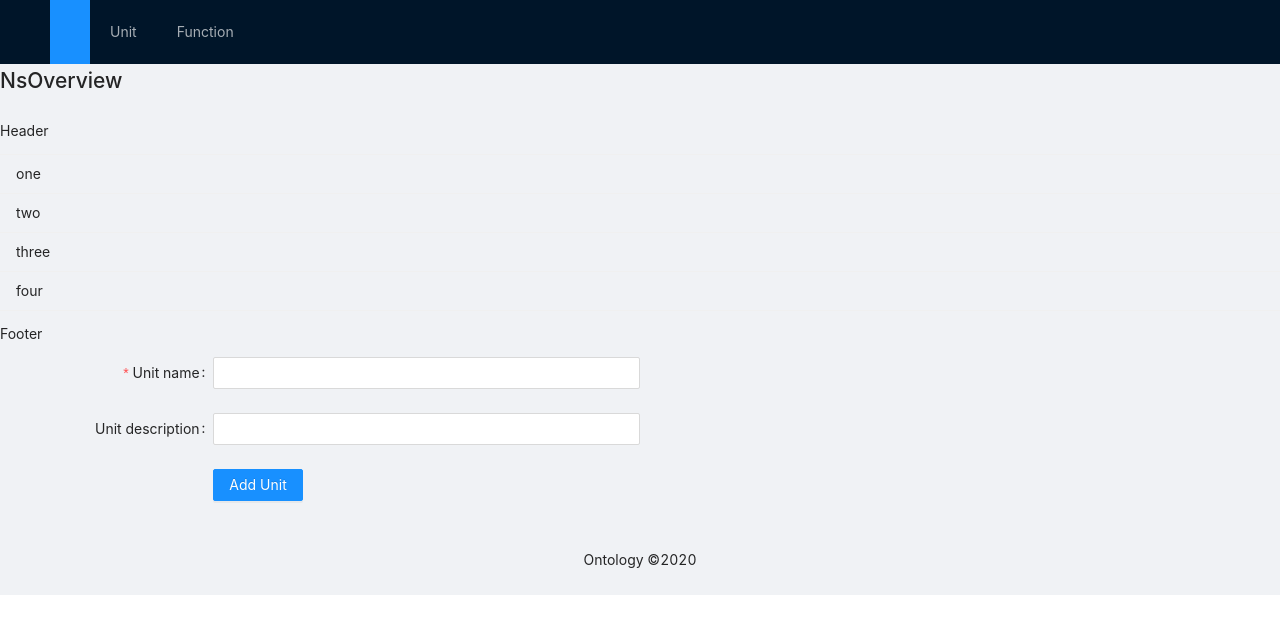
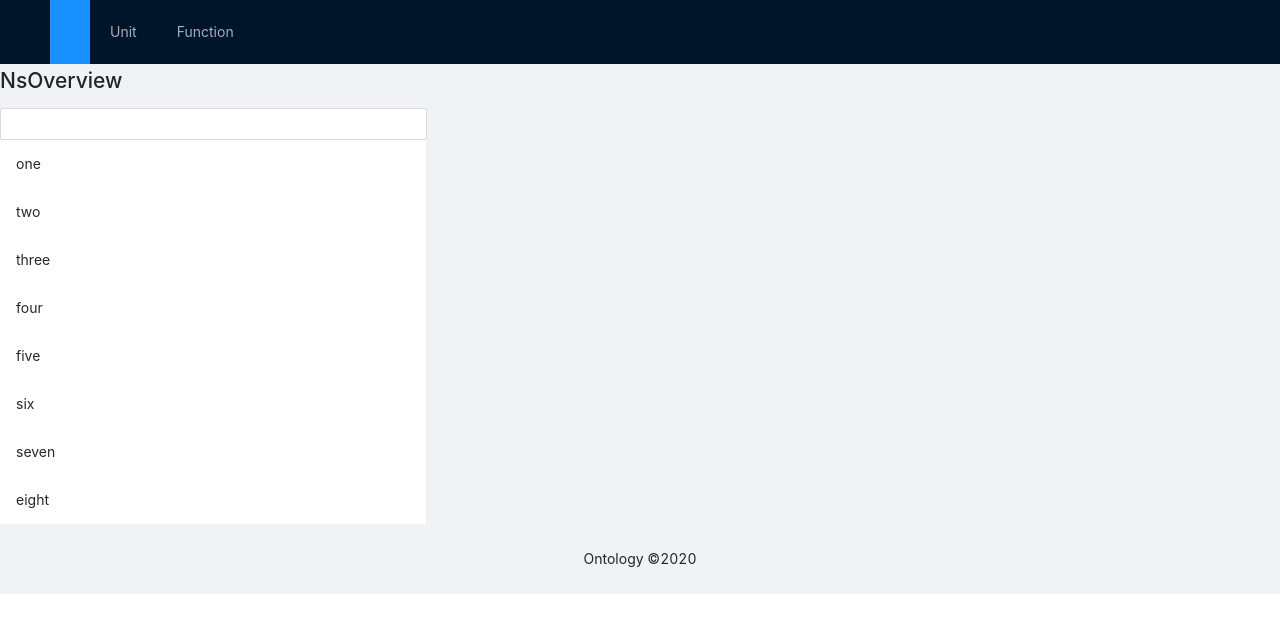
Before and after one commit to NasyrovM/ontology, a React (Create React App) app in the folder client/: page /ns/overview in a window 1280 px wide. Shown: the top 634 px of the page. Built offline with nearby package versions, Linux system fonts and the light colour scheme.

Commit message:
#12 Mark up UnitList component

```diff
--- a/client/src/components/Unit/UnitList/UnitList.tsx
+++ b/client/src/components/Unit/UnitList/UnitList.tsx
@@ -1,29 +1,13 @@
-import {Button, Form, Input, List } from "antd";
+import { List, Menu } from "antd";
 import { observer } from "mobx-react";
 import React, {useContext, useEffect} from "react";
 import {RootStoreContext} from "../../../shared/stores/rootStore";
-import {render} from "react-dom";
 
 const UnitList: React.FC = () =>
 {
     const rootStore = useContext(RootStoreContext);
     const { nsStore } = rootStore;
-    const { UnitList, loadNs, loading, addUnit, nsUnitMap } = nsStore;
-
-    const layout = {
-        labelCol: {
-            span: 4,
-        },
-        wrapperCol: {
-            span: 8,
-        },
-    };
-    const tailLayout = {
-        wrapperCol: {
-            offset: 4,
-            span: 8,
-        },
-    };
+    const { UnitList, loadNs, loading} = nsStore;
 
     useEffect(() => {
         loadNs()
@@ -31,47 +15,13 @@ const UnitList: React.FC = () =>
 
    if(loading) return (<h5>Loading...</h5>)
 
-    return (
-        <>
-            <List
-                size="small"
-                header={<div>Header</div>}
-                footer={<div>Footer</div>}
-                dataSource={UnitList}
-                renderItem={item=>(
-                    <List.Item key={item.unitId}>
-                        {item.unitName}
-                    </List.Item>
-                )}
-            />
-            <Form
-                {...layout}
-                onFinish={addUnit}
-            >
-                <Form.Item
-                    label="Unit name"
-                    name = "unitName"
-                    rules={[{
-                        required: true,
-                        message: "Please input unit name"
-                    },]}
-                >
-                    <Input/>
-                </Form.Item>
-                <Form.Item
-                    label="Unit description"
-                    name = "unitDescription"
-                >
-                    <Input/>
-                </Form.Item>
-                <Form.Item {...tailLayout} >
-                    <Button type="primary" htmlType="submit">
-                        Add Unit
-                    </Button>
-                </Form.Item>
-            </Form>
-        </>
-    );
+    return <>
+        <Menu>
+            {UnitList.map((unit, i) => {
+                    return <Menu.Item key={unit.unitId}>{unit.unitName}</Menu.Item>;
+            })}
+        </Menu>
+    </>;
 };
 
 export default observer(UnitList)
--- /dev/null
+++ b/client/src/components/Unit/UnitSearch/UnitSearch.tsx
@@ -0,0 +1,18 @@
+import {Button, Form, Input, List } from "antd";
+import { observer } from "mobx-react";
+import React, {useContext, useEffect} from "react";
+import {RootStoreContext} from "../../../shared/stores/rootStore";
+
+const UnitSearch: React.FC = () => {
+
+    const rootStore = useContext(RootStoreContext);
+    const { nsStore } = rootStore;
+
+    return (
+        <>
+            <Input/>
+        </>
+    )
+}
+
+export default observer(UnitSearch)
--- a/client/src/pages/Namespace/NsOverview.tsx
+++ b/client/src/pages/Namespace/NsOverview.tsx
@@ -1,12 +1,26 @@
 import React from "react";
 import Props from "../../layouts/Props";
 import UnitList from "../../components/Unit/UnitList/UnitList";
+import {Col, Row } from "antd";
+import UnitSearch from "../../components/Unit/UnitSearch/UnitSearch";
 
 
 const NsOverview : React.FC<Props> = () => (
     <>
-        <h2>NsOverview</h2>
-        <UnitList/>
+        <Row>
+            <Col span={24}>
+                <h2>NsOverview</h2>
+            </Col>
+        </Row>
+        <Row>
+            <Col span={8}>
+                <UnitSearch/>
+                <UnitList/>
+            </Col>
+            <Col span={16}>
+
+            </Col>
+        </Row>
     </>
 )
 
--- a/client/src/shared/data/memDataSource.ts
+++ b/client/src/shared/data/memDataSource.ts
@@ -8,6 +8,10 @@ export class MemDataSource implements IDataSource {
         {unitId:'2', unitName:"two", unitDescription:"two description"},
         {unitId:'3', unitName:"three", unitDescription:"three description"},
         {unitId:'4', unitName:"four", unitDescription:"four description"},
+        {unitId:'5', unitName:"five", unitDescription:"five desc"},
+        {unitId:'6', unitName:"six", unitDescription:"six description"},
+        {unitId:'7', unitName:"seven", unitDescription:"seven description"},
+        {unitId:'8', unitName:"eight", unitDescription:"eight description"},
         ];
     private tokens : EventToken[] = []
     private unitObjType = "UNIT"
```
Also changed, not shown: client/src/components/Unit/UnitDetail/UnitDetail.tsx (added, +60 -0 lines), client/src/components/Unit/UnitSearch/UnitSearch.scss (added).
